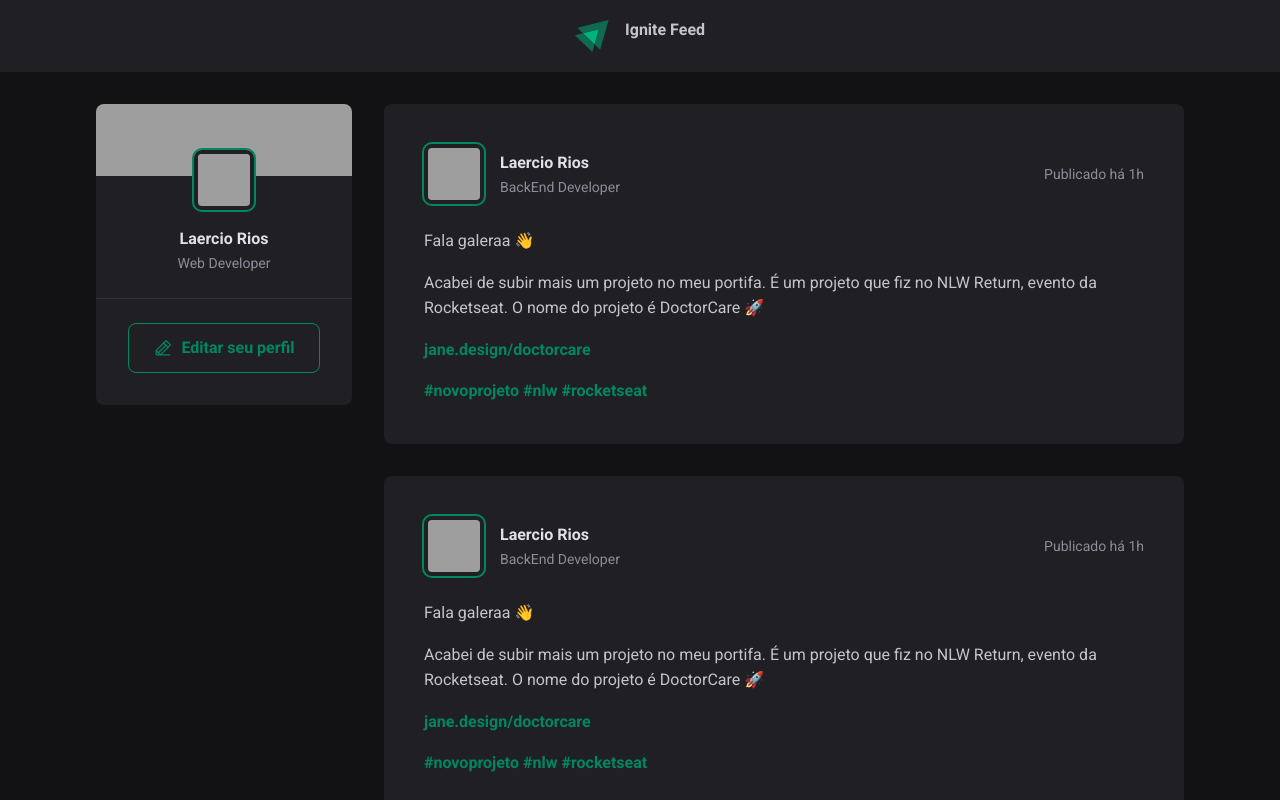
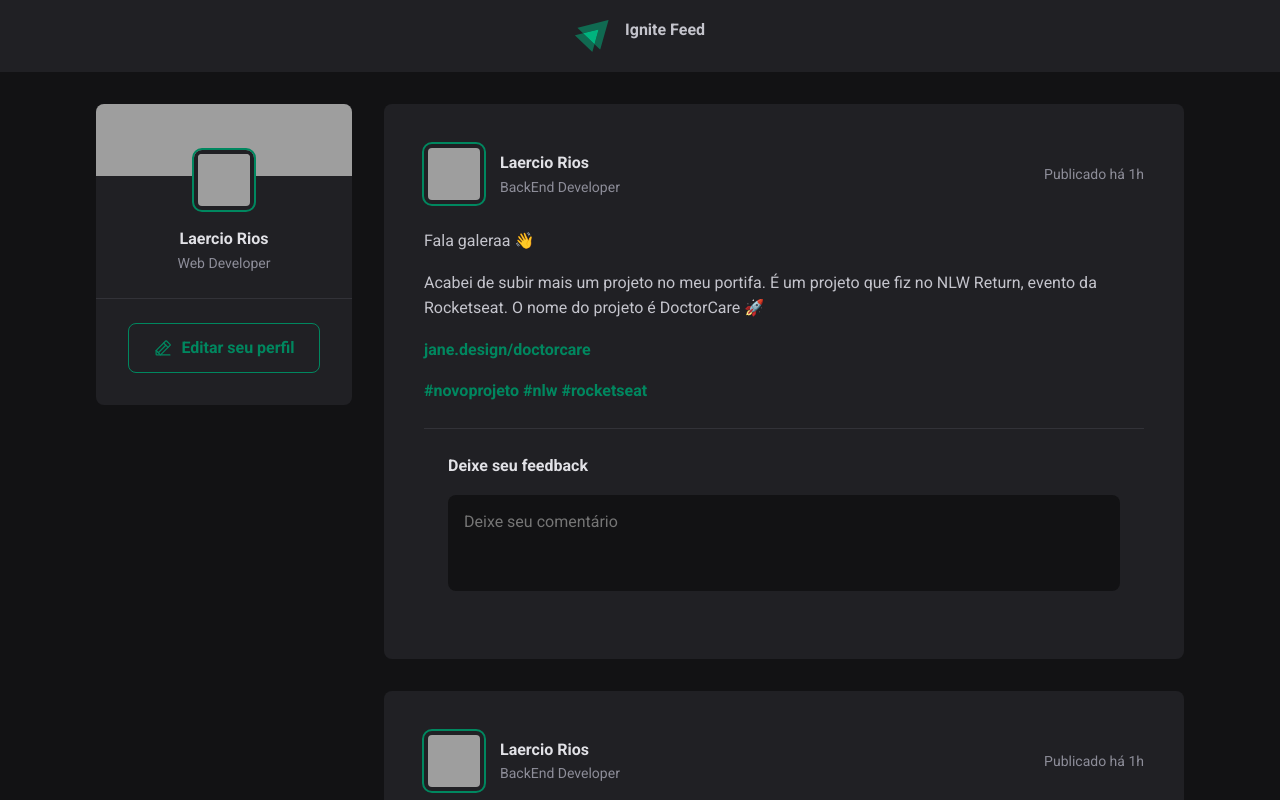
Before and after one commit to LaercioSR/ignite-feed, a React (Vite) app: page / in a window 1280 px wide. Shown: the top 800 px of the page. Built offline with nearby package versions, Linux system fonts and the light colour scheme; grey boxes are pictures that could not be loaded; a web font is replaced by a local one.

Commit message:
:sparkles: Added forms for comments

```diff
--- a/src/components/Post.jsx
+++ b/src/components/Post.jsx
@@ -40,6 +40,16 @@
           <a href="">#rocketseat</a>
         </p>
       </div>
+
+      <form className={styles.commentForm}>
+        <strong>Deixe seu feedback</strong>
+
+        <textarea placeholder="Deixe seu comentário" />
+
+        <footer>
+          <button type="submit">Publicar</button>
+        </footer>
+      </form>
     </article>
   );
 }
--- a/src/components/Post.module.css
+++ b/src/components/Post.module.css
@@ -71,3 +71,55 @@
 .content a:hover {
   color: var(--green-300);
 }
+
+.commentForm {
+  width: 100%;
+  margin-top: 1.5rem;
+  padding: 1.5rem;
+  border-top: 1px solid var(--gray-600);
+}
+
+.commentForm > strong {
+  line-height: 1.6;
+  color: var(--gray-100);
+}
+
+.commentForm textarea {
+  width: 100%;
+  background: var(--gray-900);
+  border: 0;
+  resize: none;
+  height: 6rem;
+  padding: 1rem;
+  border-radius: 8px;
+  color: var(--gray-100);
+  line-height: 1.4;
+  margin-top: 1rem;
+}
+
+.commentForm footer {
+  visibility: hidden;
+  max-height: 0;
+}
+
+.commentForm:focus-within footer {
+  visibility: visible;
+  max-height: none;
+}
+
+.commentForm button[type="submit"] {
+  padding: 1rem 1.5rem;
+  margin-top: 1rem;
+  border-radius: 8px;
+  border: 0;
+  background: var(--green-500);
+  color: var(--white);
+  font-weight: bold;
+  cursor: pointer;
+
+  transition: background-color 0.1s;
+}
+
+.commentForm button[type="submit"]:hover {
+  background: var(--green-300);
+}
--- a/src/global.css
+++ b/src/global.css
@@ -18,6 +18,11 @@
   box-sizing: border-box;
 }
 
+:focus {
+  outline: transparent;
+  box-shadow: 0 0 0 2px var(--green-500);
+}
+
 body {
   background: var(--gray-900);
   color: var(--gray-300);
```
